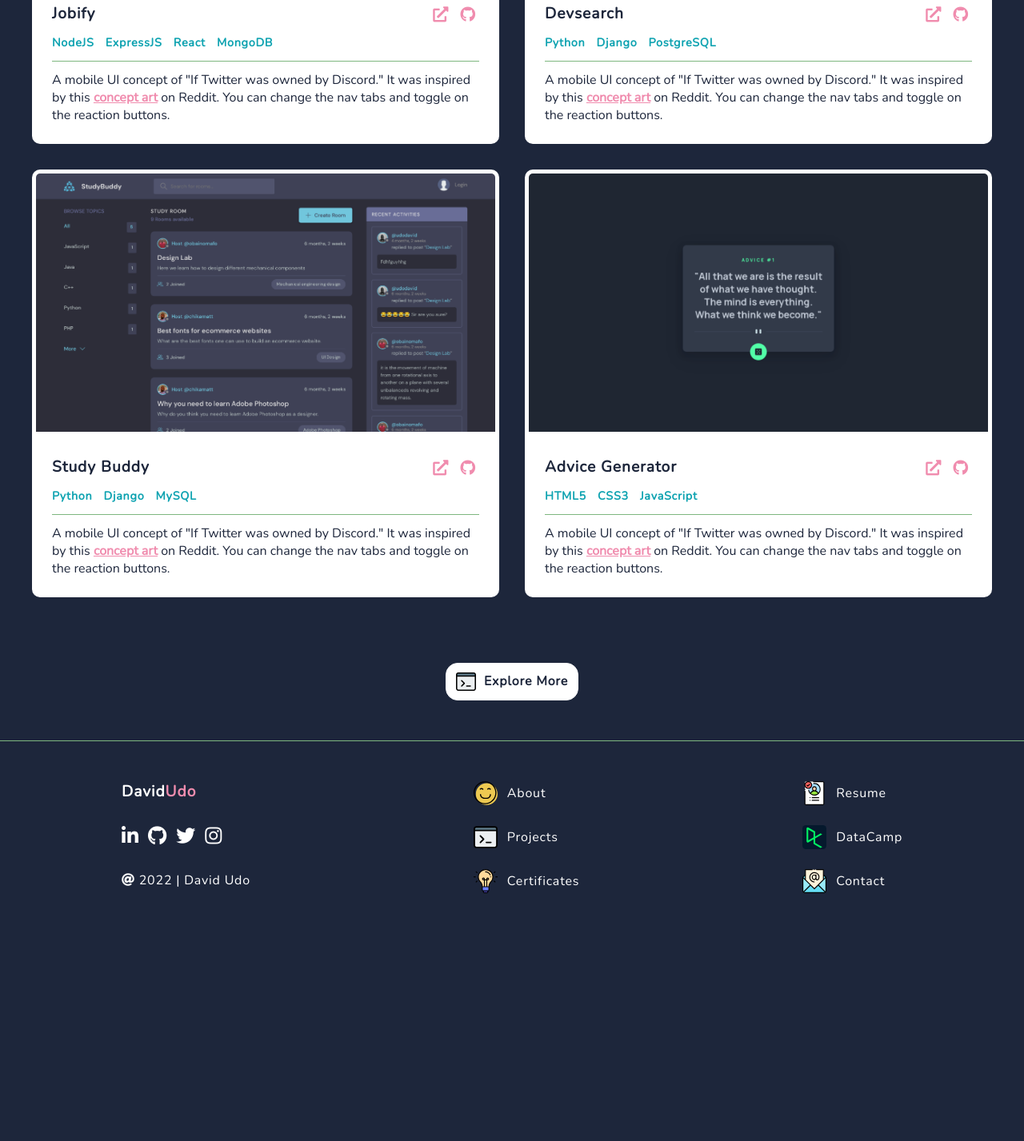
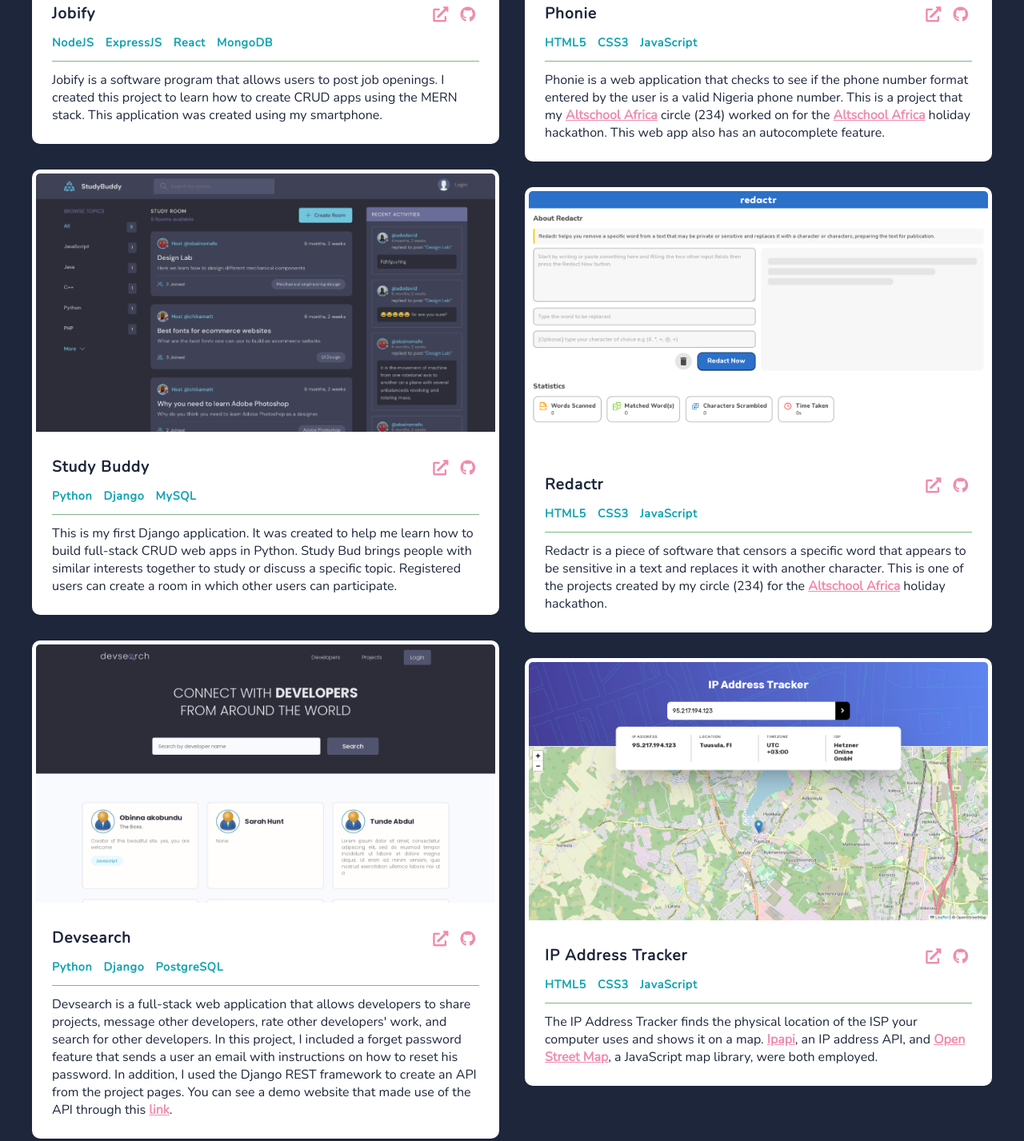
Before and after one commit to davidudo/davidudo_portfolio, a plain HTML site: page index.html in a window 1280 px wide. Shown: the part 1418-2845 px from the top of the page at 80% size. Before the commit the page ends 2585 px from the top, so only its background shows below. Drawn offline with nearby package versions, Linux system fonts and the light colour scheme.

Commit message:
Fixed projects sections in home page

```diff
--- a/index.html
+++ b/index.html
@@ -129,9 +129,7 @@
               <span>MongoDB</span>
             </div>
             <p class="project-description">
-              A mobile UI concept of "If Twitter was owned by Discord." It was
-              inspired by this <a href="https://www.reddit.com/r/discordapp/comments/lxjoe1/if_twitter_were_owned_by_discord/" class="hyperlink">concept art</a> on Reddit. You can
-              change the nav tabs and toggle on the reaction buttons.
+              Jobify is a software program that allows users to post job openings. I created this project to learn how to create CRUD apps using the MERN stack. This application was created using my smartphone.
             </p>
           </div>
         </div>
@@ -157,9 +155,7 @@
               <span>MySQL</span>
             </div>
             <p class="project-description">
-              A mobile UI concept of "If Twitter was owned by Discord." It was
-              inspired by this <a href="https://www.reddit.com/r/discordapp/comments/lxjoe1/if_twitter_were_owned_by_discord/" class="hyperlink">concept art</a> on Reddit. You can
-              change the nav tabs and toggle on the reaction buttons.
+              This is my first Django application. It was created to help me learn how to build full-stack CRUD web apps in Python. Study Bud brings people with similar interests together to study or discuss a specific topic. Registered users can create a room in which other users can participate.
             </p>
           </div>
         </div>
@@ -185,24 +181,22 @@
               <span>PostgreSQL</span>
             </div>
             <p class="project-description">
-              A mobile UI concept of "If Twitter was owned by Discord." It was
-              inspired by this <a href="https://www.reddit.com/r/discordapp/comments/lxjoe1/if_twitter_were_owned_by_discord/" class="hyperlink">concept art</a> on Reddit. You can
-              change the nav tabs and toggle on the reaction buttons.
+              Devsearch is a full-stack web application that allows developers to share projects, message other developers, rate other developers' work, and search for other developers. In this project, I included a forget password feature that sends a user an email with instructions on how to reset his password. In addition, I used the Django REST framework to create an API from the project pages. You can see a demo website that made use of the API through this <a href="https://davidudo.github.io/devsearch-api-web/" class="hyperlink">link</a>.
             </p>
           </div>
         </div>
         <div class="card">
-          <img src="./assets/img/projects/advice-generator-project.png" alt="Project Preview Screenshot" class="card-preview-img">
+          <img src="./assets/img/projects/phonie-project.png" alt="Project Preview Screenshot" class="card-preview-img">
           <div class="card-info">
             <div class="title-and-links">
               <span class="project-title">
-                Advice Generator
+                Phonie
               </span>
               <div class="project-links">
-                <a href="https://davidudo.github.io/advice-generator/">
+                <a href="https://circle-234-phonie.repl.co/">
                   <i class="fas fa-external-link-alt"></i>
                 </a>
-                <a href="https://github.com/davidudo/advice-generator">
+                <a href="https://github.com/davidudo/circle-234-phonie">
                   <i class="fab fa-github"></i>
                 </a>
               </div>
@@ -213,9 +207,59 @@
               <span>JavaScript</span>
             </div>
             <p class="project-description">
-              A mobile UI concept of "If Twitter was owned by Discord." It was
-              inspired by this <a href="https://www.reddit.com/r/discordapp/comments/lxjoe1/if_twitter_were_owned_by_discord/" class="hyperlink">concept art</a> on Reddit. You can
-              change the nav tabs and toggle on the reaction buttons.
+              Phonie is a web application that checks to see if the phone number format entered by the user is a valid Nigeria phone number. This is a project that my <a href="https://altschoolafrica.com" class="hyperlink">Altschool Africa</a> circle (234) worked on for the <a href="https://altschoolafrica.com" class="hyperlink">Altschool Africa</a> holiday hackathon. This web app also has an autocomplete feature.
+            </p>
+          </div>
+        </div>
+        <div class="card">
+          <img src="./assets/img/projects/redactr-project.png" alt="Project Preview Screenshot" class="card-preview-img">
+          <div class="card-info">
+            <div class="title-and-links">
+              <span class="project-title">
+                Redactr
+              </span>
+              <div class="project-links">
+                <a href="https://davidudo.github.io/redactr/">
+                  <i class="fas fa-external-link-alt"></i>
+                </a>
+                <a href="https://github.com/davidudo/redactr">
+                  <i class="fab fa-github"></i>
+                </a>
+              </div>
+            </div>
+            <div class="project-skills">
+              <span>HTML5</span>
+              <span>CSS3</span>
+              <span>JavaScript</span>
+            </div>
+            <p class="project-description">
+              Redactr is a piece of software that censors a specific word that appears to be sensitive in a text and replaces it with another character. This is one of the projects created by my circle (234) for the <a href="https://altschoolafrica.com" class="hyperlink">Altschool Africa</a> holiday hackathon.
+            </p>
+          </div>
+        </div>
+        <div class="card">
+          <img src="./assets/img/projects/ip-address-project.png" alt="Project Preview Screenshot" class="card-preview-img">
+          <div class="card-info">
+            <div class="title-and-links">
+              <span class="project-title">
+                IP Address Tracker
+              </span>
+              <div class="project-links">
+                <a href="https://davidudo.github.io/ip-address-tracker/">
+                  <i class="fas fa-external-link-alt"></i>
+                </a>
+                <a href="https://github.com/davidudo/ip-address-tracker">
+                  <i class="fab fa-github"></i>
+                </a>
+              </div>
+            </div>
+            <div class="project-skills">
+              <span>HTML5</span>
+              <span>CSS3</span>
+              <span>JavaScript</span>
+            </div>
+            <p class="project-description">
+              The IP Address Tracker finds the physical location of the ISP your computer uses and shows it on a map. <a href="https://ipapi.co/" class="hyperlink">Ipapi</a>, an IP address API, and <a href="https://openstreetmap.org/" class="hyperlink">Open Street Map</a>, a JavaScript map library, were both employed.
             </p>
           </div>
         </div>
```
